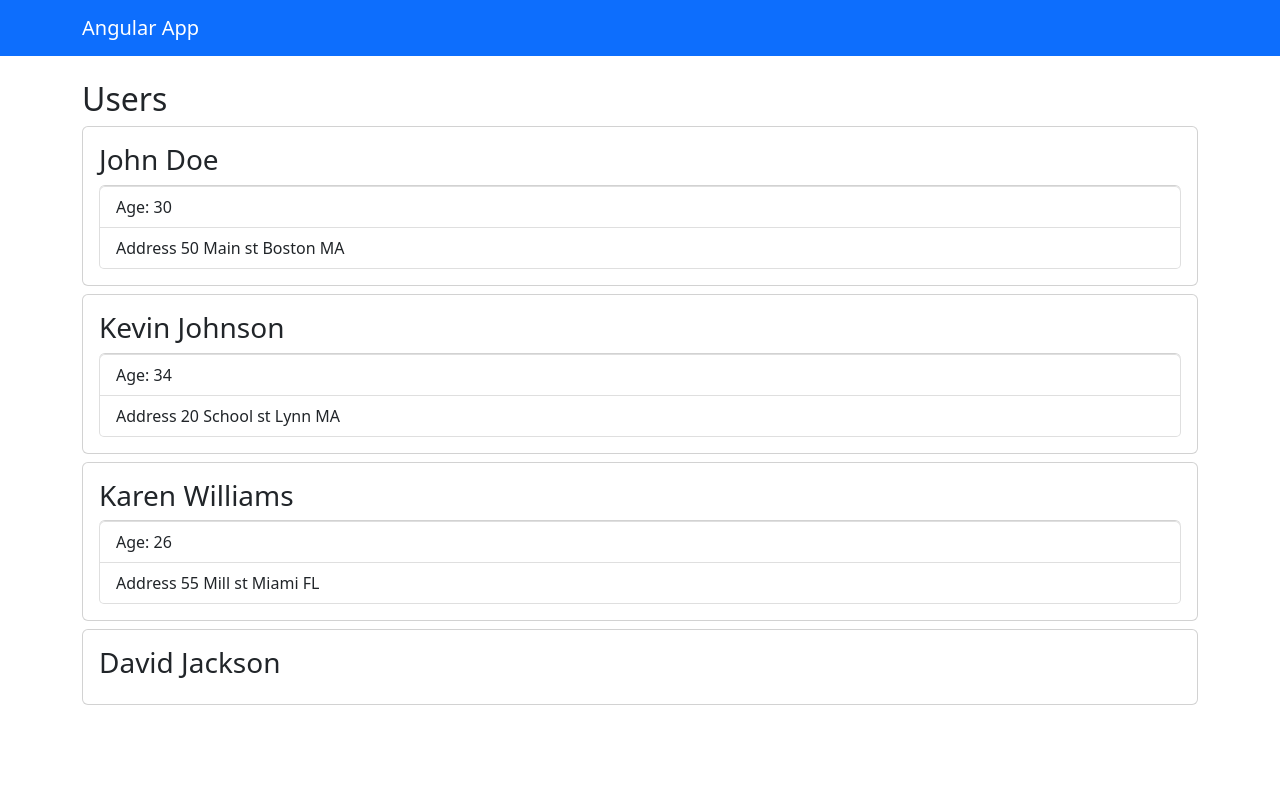
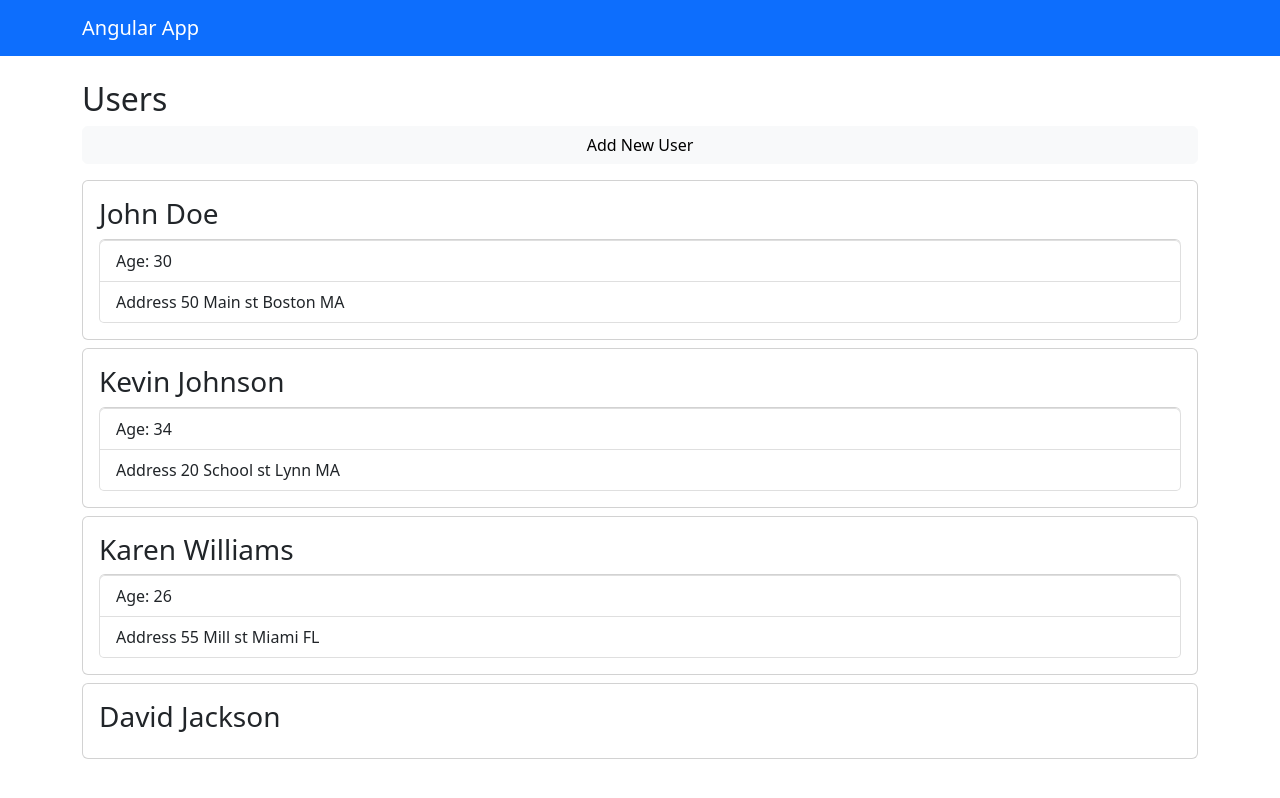
Before and after one commit to helen-tan/angular-sandbox-app, an Angular app: page / in a window 1280 px wide. Built offline with nearby package versions, Linux system fonts and the light colour scheme.

Commit message:
Property binding: Used enableAdd property from ts file in button in template

```diff
--- a/src/app/components/users/users.component.html
+++ b/src/app/components/users/users.component.html
@@ -1,4 +1,8 @@
 <h2>Users</h2>
+
+<div class="d-grid">
+    <button [disabled]= "!enableAdd" class="btn btn-light btn-black mb-3">Add New User</button>
+</div>
 <ul class="list-unstyled" *ngIf = "loaded && users.length > 0"> <!-- <ul *ngIf = "loaded && users.length > 0; else noUsers"> 'noUsers' is a template defined below -->
     <li *ngFor = "let user of users" class="card card-body mb-2">
         <h3>{{ user.firstName }} {{ user.lastName }}</h3>
--- a/src/app/components/users/users.component.ts
+++ b/src/app/components/users/users.component.ts
@@ -5,13 +5,14 @@ import { User } from 'src/app/models/User';
 @Component({
   selector: 'app-users',
   templateUrl: './users.component.html',
-  styleUrls: ['./users.component.css']
+  styleUrls: ['./users.component.css'],
 })
 
 export class UsersComponent implements OnInit {
   users: User[] = [];
   showExtended: boolean = true;
   loaded: boolean = false;
+  enableAdd: boolean = true;
 
   constructor() {}
 
```
